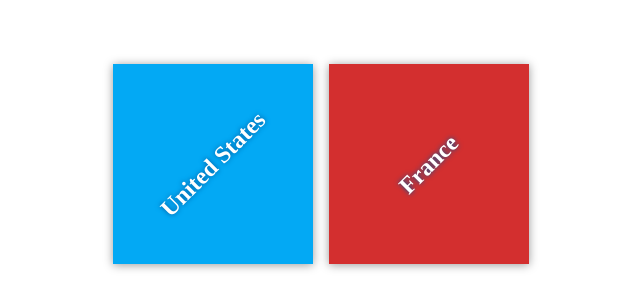
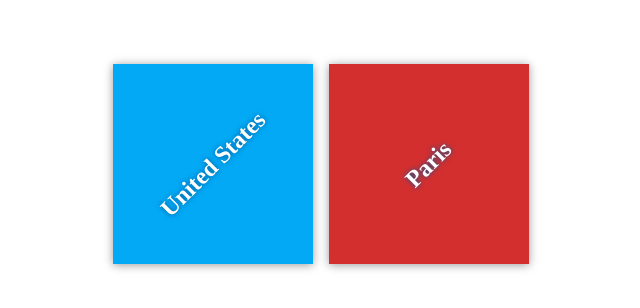
Before and after one commit to rishabhchopra1096/my-travel-plans, a plain HTML site: page index.html in a window 1280 px wide. Shown: the part 236-544 px from the top of the page, 319-959 px from the left. Drawn offline with Linux system fonts and the light colour scheme.

Commit message:
Change France back to Paris

```diff
--- a/index.html
+++ b/index.html
@@ -15,7 +15,7 @@
             </div>
 
             <div class="destination" id="paris">
-                <h2>France</h2>
+                <h2>Paris</h2>
             </div>
         </div>
     </div>
```
